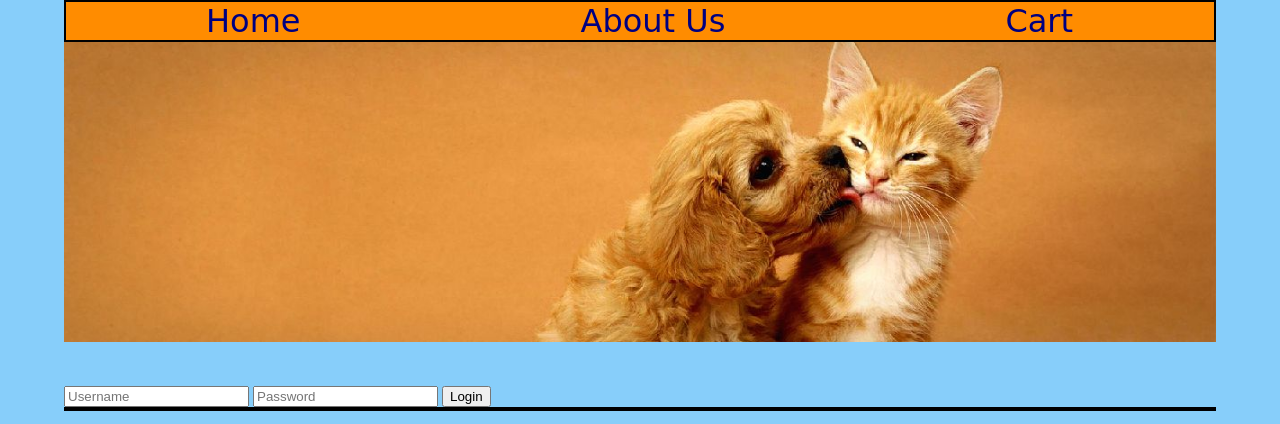
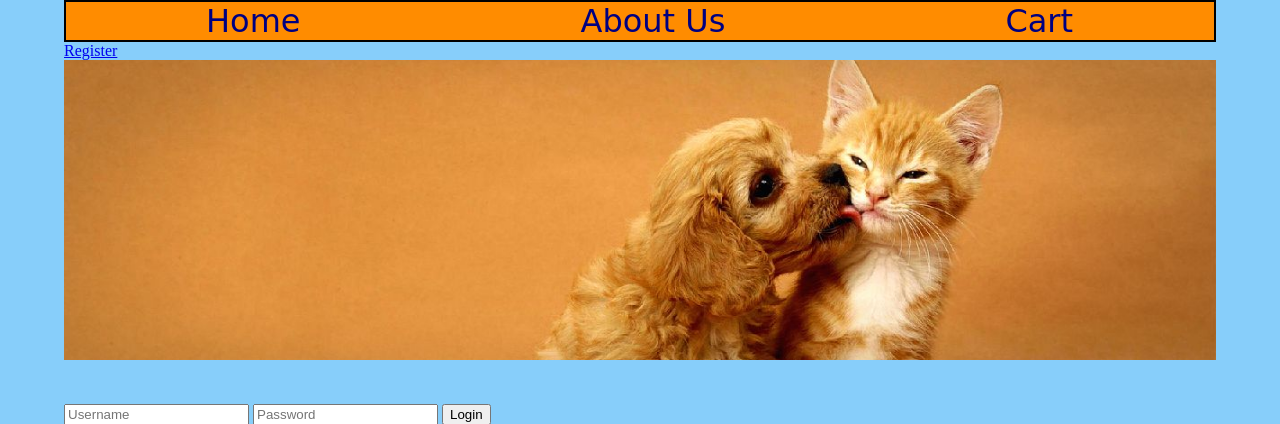
Before and after one commit to pearcd08/Assignment2Dynamic, a PHP site: page /include/index.php in a window 1280 px wide. Shown: the top 424 px of the page. Run offline with PHP 8.4, Linux system fonts and the light colour scheme; data that the repository does not hold is empty.

Commit message:
update as

```diff
--- a/include/index.php
+++ b/include/index.php
@@ -10,6 +10,8 @@
 <div id="menu">
     <?php include "menu.php"; ?>
 </div>
+
+<a href="registerForm.html">Register</a>
 
 <div id="header">
     <?php include "headerImage.php"; ?>
@@ -29,6 +31,8 @@
     <h1>Products</h1>
     <?php include "products.php" ;?>
 </div>
+
+
 <div id="footer">Petz Food Company, Auckland, New Zealand</div>
 </body>
 </html>
```
